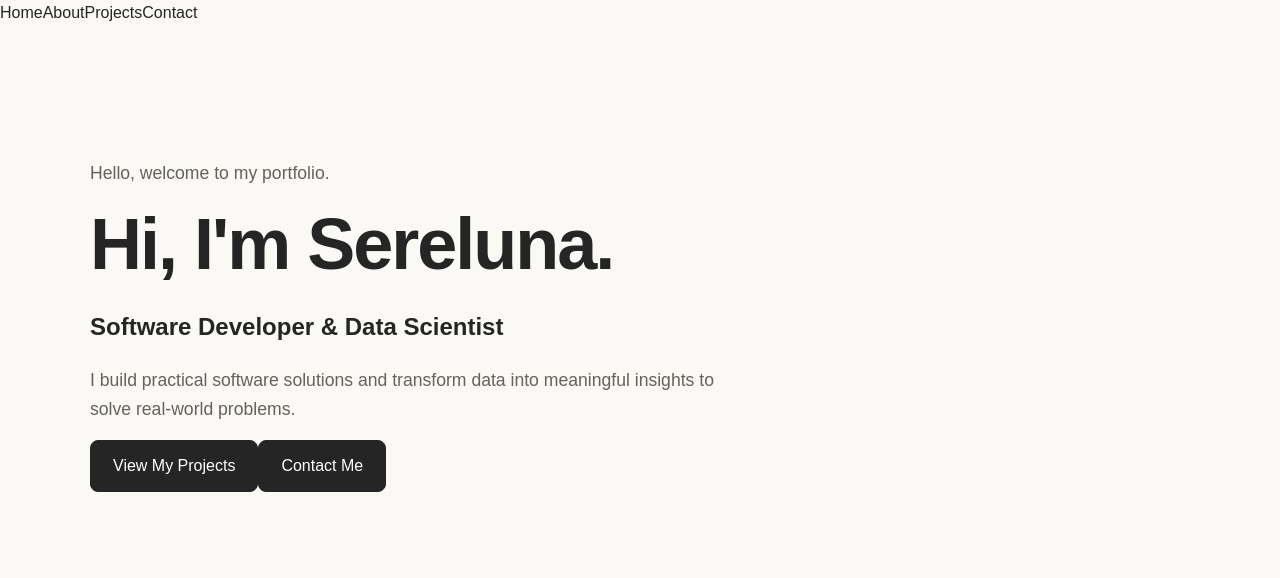
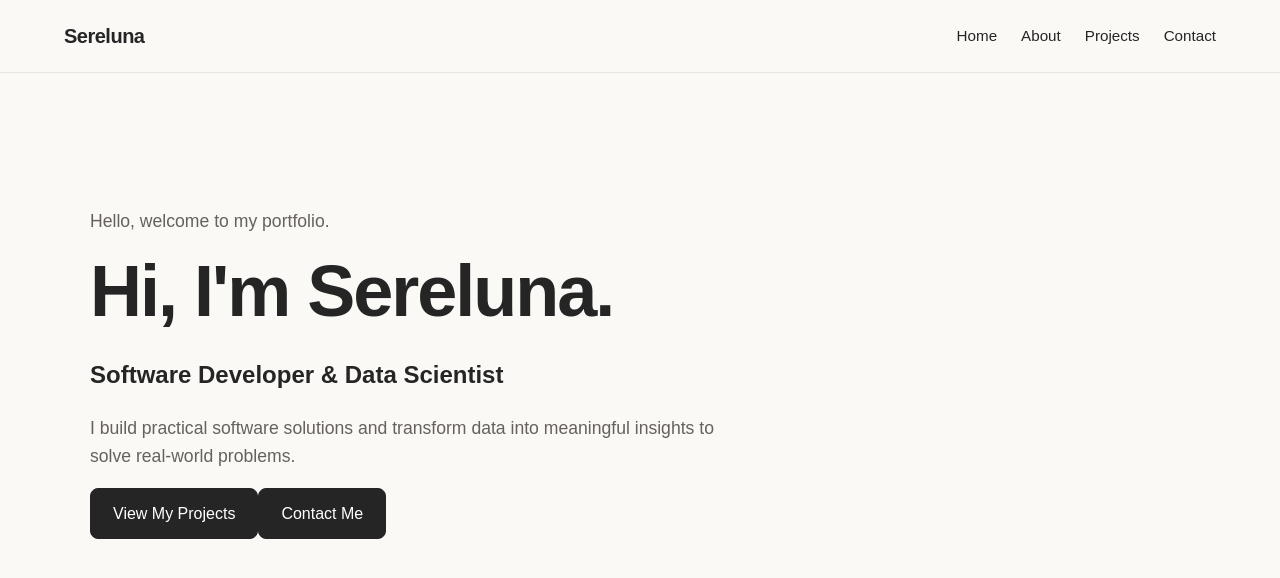
Before and after one commit to Snyder-F8/FRIDAH_NZOMO_PORTFOLIO, a React (Vite) app in the folder client/: page / in a window 1280 px wide. Shown: the top 578 px of the page. Built offline with nearby package versions, Linux system fonts and the light colour scheme.

Commit message:
Changes in Navbar.jsx

```diff
--- a/client/src/components/Navbar.jsx
+++ b/client/src/components/Navbar.jsx
@@ -1,12 +1,30 @@
-import { Link } from "react-router-dom";
+
+import { Link, NavLink } from "react-router-dom";
 
 export default function Navbar() {
   return (
-    <nav>
-      <Link to="/">Home</Link>
-      <Link to="/about">About</Link>
-      <Link to="/projects">Projects</Link>
-      <Link to="/contact">Contact</Link>
+    <nav className="navbar">
+      <Link to="/" className="logo">
+        Sereluna
+      </Link>
+
+      <div className="nav-links">
+        <NavLink to="/" end>
+          Home
+        </NavLink>
+
+        <NavLink to="/about">
+          About
+        </NavLink>
+
+        <NavLink to="/projects">
+          Projects
+        </NavLink>
+
+        <NavLink to="/contact">
+          Contact
+        </NavLink>
+      </div>
     </nav>
   );
 }
```
